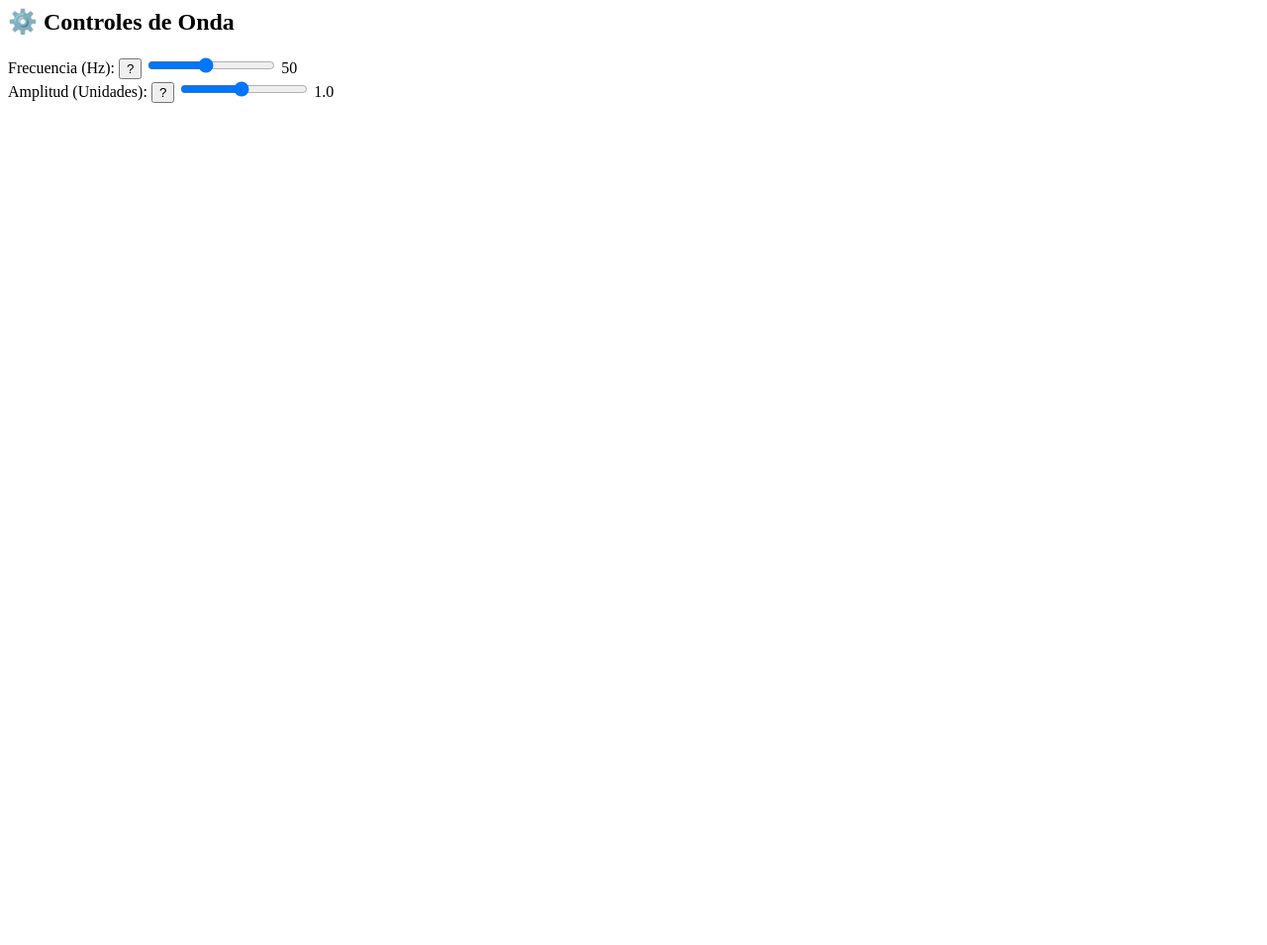
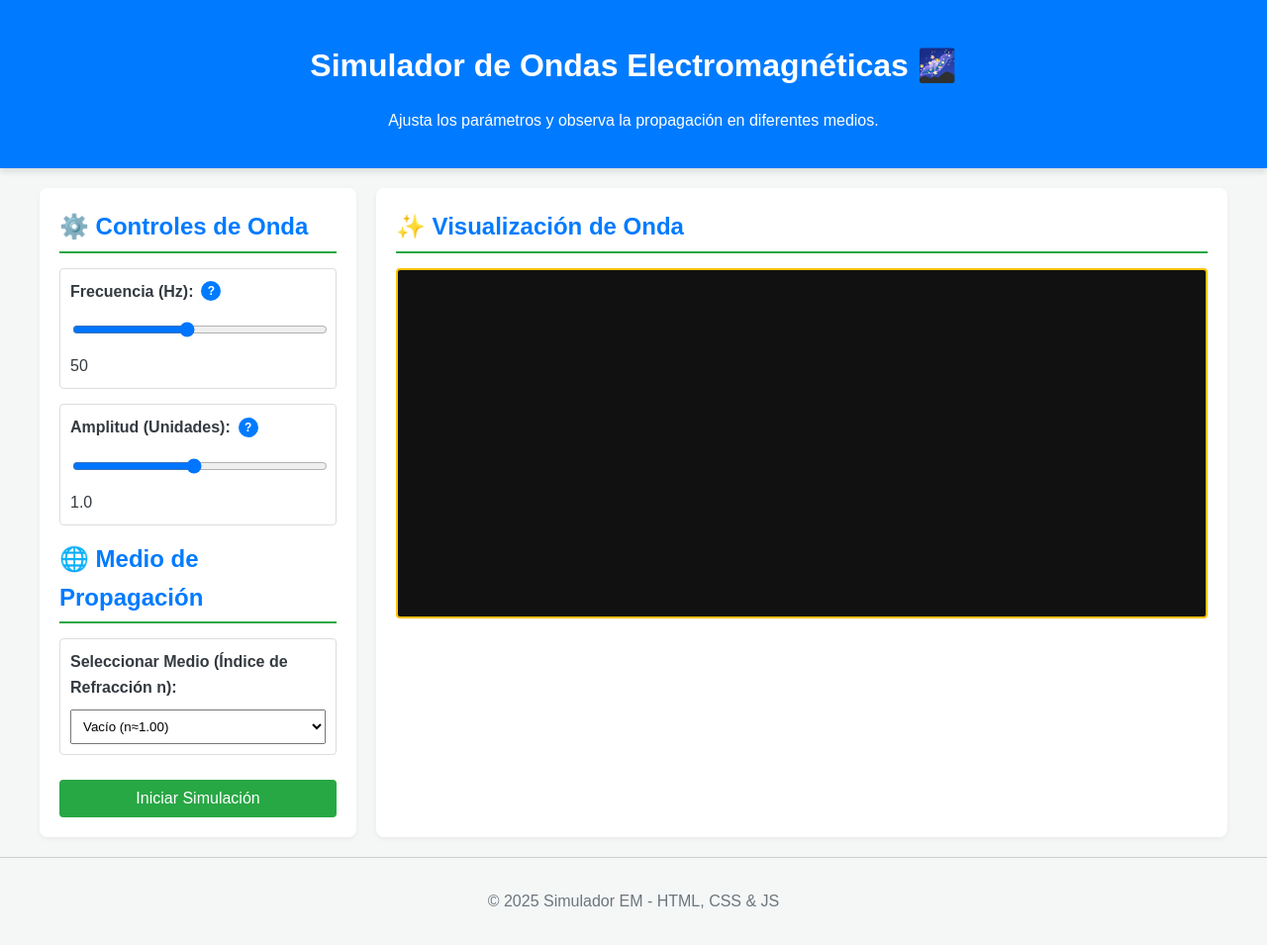
Before and after one commit to JollyClass/Electricidad, a plain HTML site: page index.html in a window 1280 px wide. Shown: the whole page at 99% size. Before the commit the page ends 800 px from the top, so only its background shows below. Drawn offline with Linux system fonts and the light colour scheme.

Commit message:
Refactor index.html structure and content

```diff
--- a/index.html
+++ b/index.html
@@ -1,3 +1,18 @@
+<!DOCTYPE html>
+<html lang="es">
+<head>
+    <meta charset="UTF-8">
+    <meta name="viewport" content="width=device-width, initial-scale=1.0">
+    <title>Simulador de Ondas Electromagnéticas</title>
+    <link rel="stylesheet" href="styles.css">
+</head>
+<body>
+    <header>
+        <h1>Simulador de Ondas Electromagnéticas 🌌</h1>
+        <p>Ajusta los parámetros y observa la propagación en diferentes medios.</p>
+    </header>
+
+    <main class="container">
         <section class="controls">
             <h2>⚙️ Controles de Onda</h2>
 
@@ -27,4 +42,32 @@
                 </p>
             </div>
 
+            <h2>🌐 Medio de Propagación</h2>
+            <div class="control-group">
+                <label for="medio">Seleccionar Medio (Índice de Refracción n):</label>
+                <select id="medio" name="medio">
+                    <option value="1.00">Vacío (n≈1.00)</option>
+                    <option value="1.0003">Aire (n≈1.0003)</option>
+                    <option value="1.33">Agua (n≈1.33)</option>
+                    <option value="1.52">Vidrio (n≈1.52)</option>
+                </select>
+            </div>
+
+            <button id="iniciar-simulacion">Iniciar Simulación</button>
         </section>
+
+        <section class="visualization">
+            <h2>✨ Visualización de Onda</h2>
+            <div id="wave-display">
+                <canvas id="wave-canvas"></canvas>
+            </div>
+        </section>
+    </main>
+
+    <footer>
+        <p>© 2025 Simulador EM - HTML, CSS & JS</p>
+    </footer>
+
+    <script src="script.js"></script>
+</body>
+</html>
```
Lines whose indentation alone changed are shown as unchanged.
